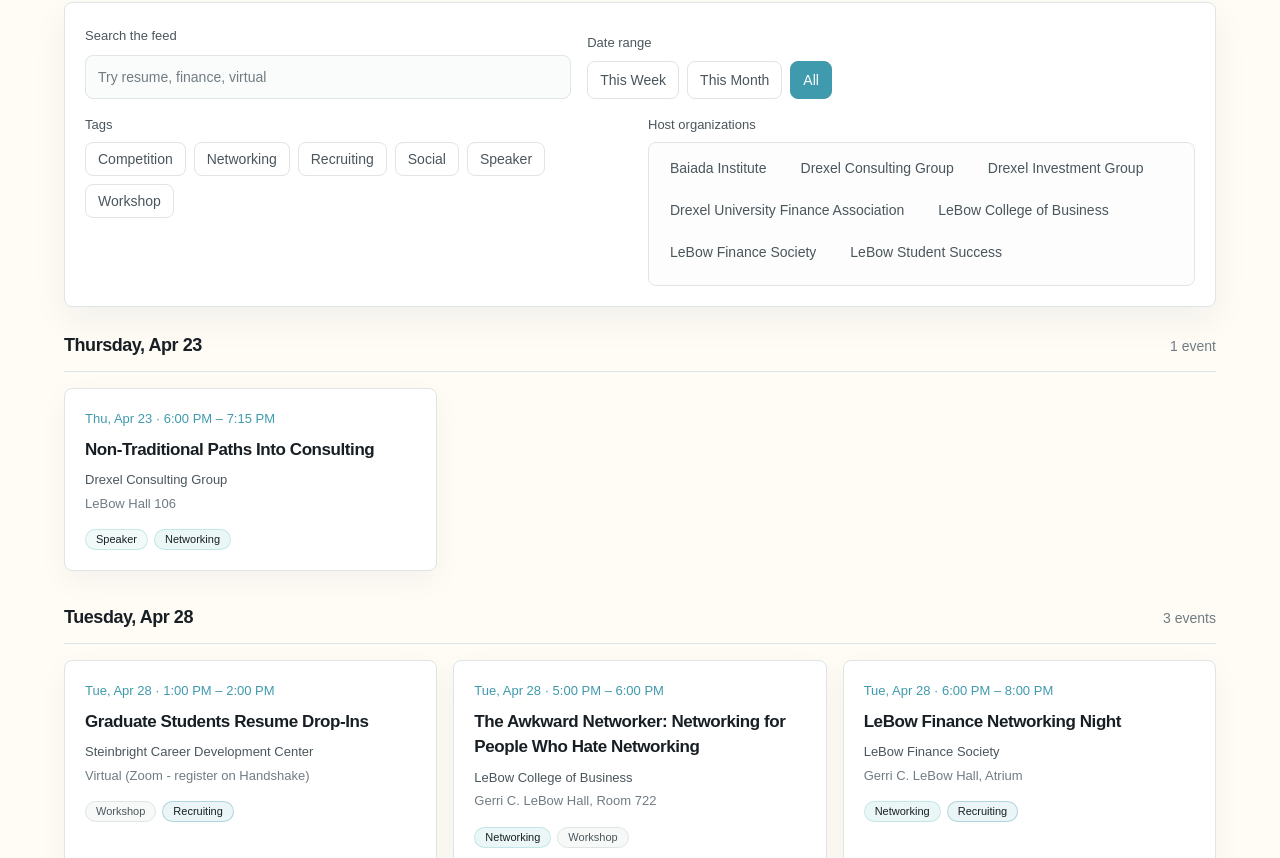
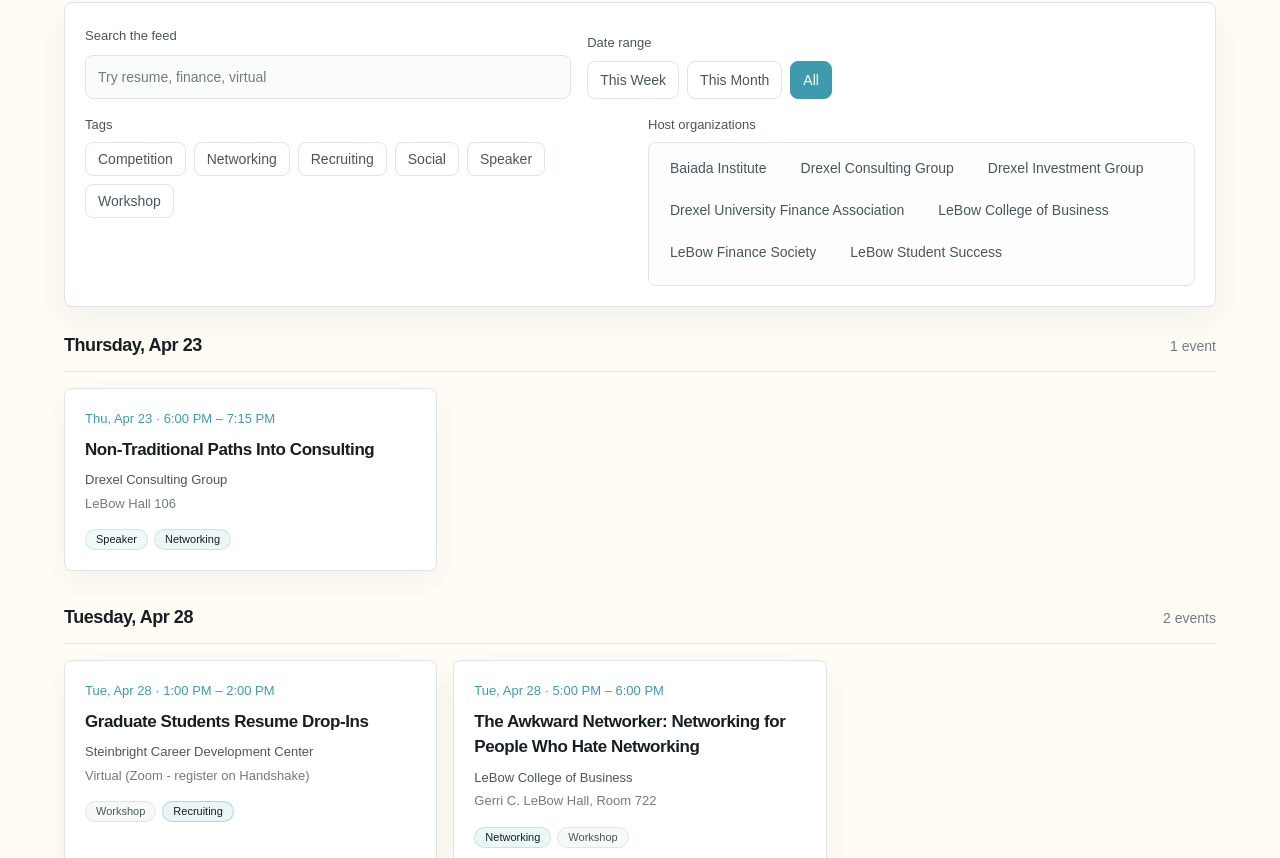
Before and after one commit to shyamtalati/events, a Next.js app: page / in a window 1280 px wide. Shown: the part 1942-2800 px from the top of the page. Built offline with nearby package versions, Linux system fonts and the light colour scheme; a web font is replaced by a local one.

Commit message:
Remove placeholder April 28 event

```diff
--- a/data/events.ts
+++ b/data/events.ts
@@ -56,18 +56,6 @@
       'Sean Hand leads a low-pressure session for senior undergraduate and graduate students who want practical ways to build authentic professional relationships. Snacks and refreshments follow.',
     rsvpUrl:
       'https://www.lebow.drexel.edu/event/2026/04/28/awkward-networker-networking-people-who-hate-networking',
-  },
-  {
-    slug: 'lebow-finance-networking-night-2026-04-28',
-    title: 'LeBow Finance Networking Night',
-    startsAt: '2026-04-28T18:00:00-04:00',
-    endsAt: '2026-04-28T20:00:00-04:00',
-    location: 'Gerri C. LeBow Hall, Atrium',
-    hostOrg: 'LeBow Finance Society',
-    tags: ['Networking', 'Recruiting'],
-    description:
-      'Meet alumni and recruiters from regional investment firms, commercial banks, and consulting teams. Bring your resume and prepare a quick intro.',
-    rsvpUrl: 'https://example.com/lebow-networking-night',
   },
   {
     slug: 'dufa-spring-stock-pitch-2026-04-30',
```
